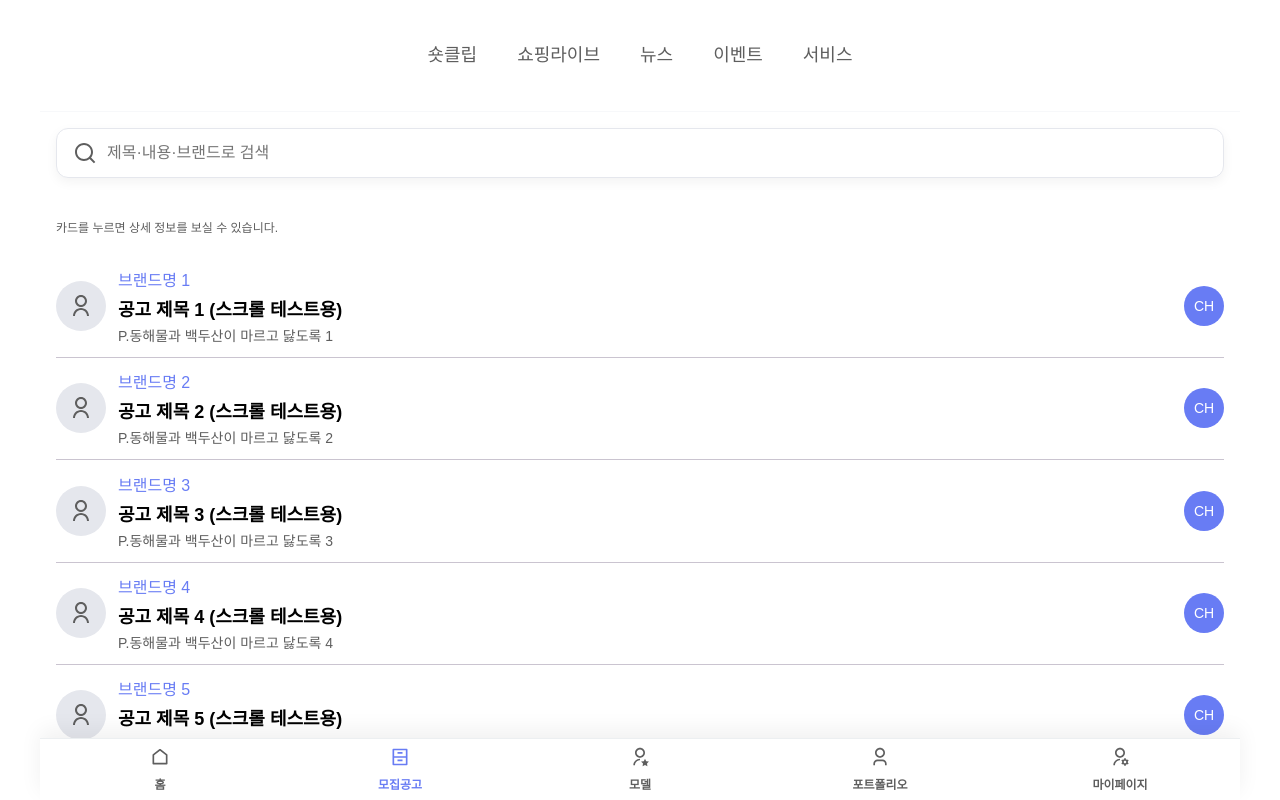
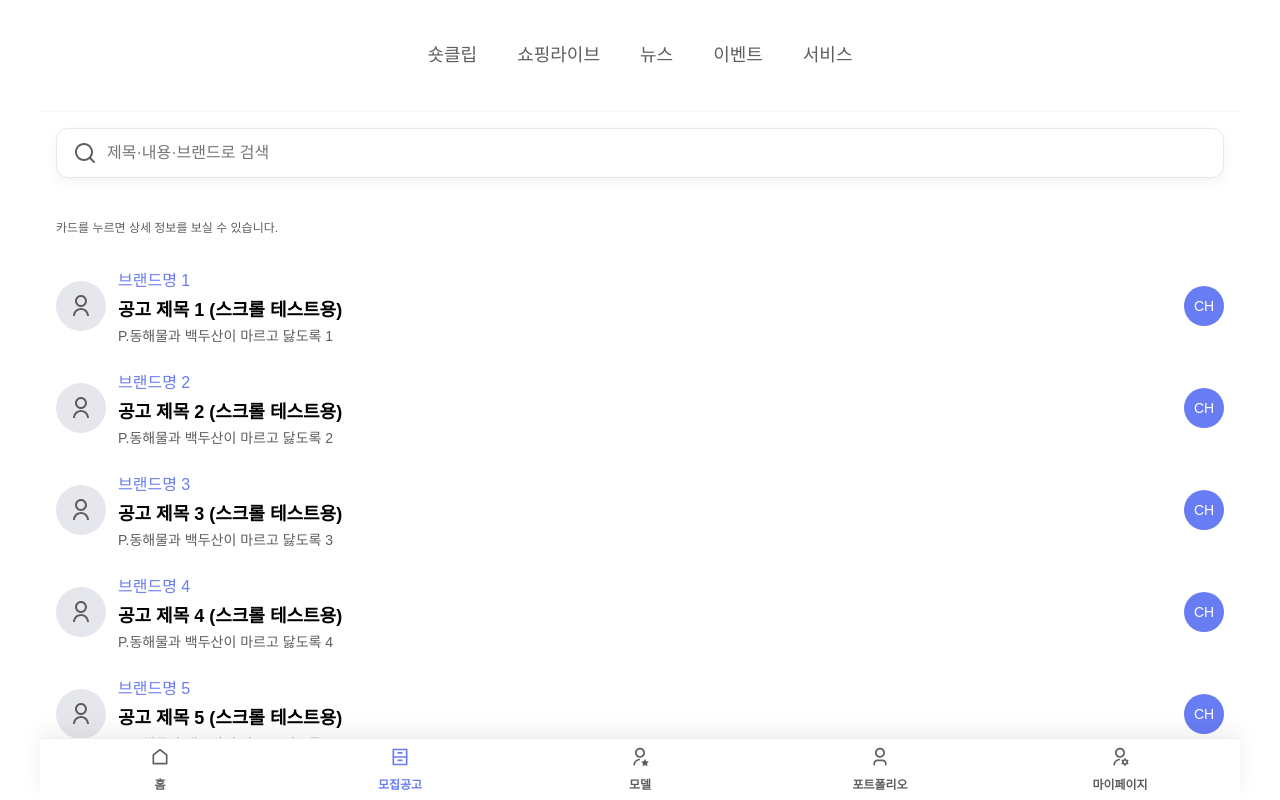
Before and after one commit to livbee-project/front-end-react, a React (Vite) app in the folder livbee-project/: page /campaigns in a window 1280 px wide. Built offline with nearby package versions, Linux system fonts and the light colour scheme; a web font is replaced by a local one.

Commit message:
251105 > front-end > react > 공통 > DividedListItem, DividedList를 ListItem, VerticalList로 컴포넌트 명칭 변경 및 적용

```diff
--- a/livbee-project/src/presentation/components/DividedList.tsx
+++ /dev/null
@@ -1,47 +0,0 @@
-import React from 'react';
-
-/**
- * DividedList가 받을 props 타입을 정의합니다.
- * @param children - DividedListItem 컴포넌트들의 목록
- */
-interface DividedListProps {
-  children: React.ReactNode;
-}
-
-/**
- * 자식 컴포넌트들 '사이'에 구분선을 렌더링하는 리스트 컨테이너입니다.
- * Flutter의 ListView.separated 위젯에 해당합니다.
- */
-const DividedList: React.FC<DividedListProps> = ({ children }) => {
-  // React.Children.toArray를 사용해 children prop을 안전하게 배열로 변환
-  const items = React.Children.toArray(children);
-
-  return (
-    <div>
-      {/* 배열을 map으로 순회하며 아이템과 구분선을 렌더링 */}
-      {items.map((child, index) => (
-        // React.Fragment를 사용해 key를 전달 (div로 감싸지 않기 위해)
-        <React.Fragment key={index}>
-          {/* 1. 실제 아이템 (예: DividedListItem) */}
-          {child}
-
-          {/* 2. 마지막 아이템이 아닌 경우에만 구분선을 렌더링 */}
-          {index < items.length - 1 && (
-            <hr
-              style={{
-                border: 'none', // 기본 hr 스타일 초기화
-                // Flutter 원본의 thickness: 0.3
-                height: '0.3px',
-                // Flutter 원본의 dividerColor(0xFFCAC4D0)
-                backgroundColor: '#CAC4D0',
-                margin: 0, // 기본 마진 초기화
-              }}
-            />
-          )}
-        </React.Fragment>
-      ))}
-    </div>
-  );
-};
-
-export default DividedList;
--- a/livbee-project/src/presentation/components/DividedListItem.tsx
+++ /dev/null
@@ -1,42 +0,0 @@
-import React from 'react';
-
-/**
- * DividedListItem이 받을 props 타입을 정의합니다.
- * @param children - 아이템 내부에 렌더링될 React 노드
- * @param onTap - 아이템 클릭 시 실행될 함수 (선택)
- * @param style - (추가) 부모로부터 커스텀 CSS 스타일을 받기 위한 prop
- */
-interface DividedListItemProps {
-  children: React.ReactNode;
-  onTap?: () => void;
-  style?: React.CSSProperties; // <-- (수정) style prop 추가
-}
-
-/**
- * 클릭 가능하고, 상하 패딩이 적용된 리스트의 개별 아이템입니다.
- * Flutter의 DividedListItem 위젯에 해당합니다.
- */
-const DividedListItem: React.FC<DividedListItemProps> = ({
-  children,
-  onTap,
-  style, // <-- (수정) style prop 받기
-}) => {
-  // (수정) 기본 스타일과 전달받은 style prop을 병합합니다.
-  const itemStyle: React.CSSProperties = {
-    // Flutter 원본의 padding
-    padding: '12px 0',
-    cursor: onTap ? 'pointer' : 'default',
-    ...style, // <-- (수정) 전달받은 style을 여기에 적용 (e.g., borderBottom: 'none')
-  };
-
-  return (
-    <div
-      onClick={onTap}
-      style={itemStyle} // <-- (수정) 병합된 스타일 적용
-    >
-      {children}
-    </div>
-  );
-};
-
-export default DividedListItem;
--- /dev/null
+++ b/livbee-project/src/presentation/components/ListItem.tsx
@@ -0,0 +1,33 @@
+import React from 'react';
+
+/**
+ * ListItem이 받을 props 타입을 정의합니다.
+ * @param children - 아이템 내부에 렌더링될 React 노드
+ * @param onTap - 아이템 클릭 시 실행될 함수 (선택)
+ * @param style - 부모로부터 커스텀 CSS 스타일을 받기 위한 prop
+ */
+interface ListItemProps {
+  children: React.ReactNode;
+  onTap?: () => void;
+  style?: React.CSSProperties;
+}
+
+/**
+ * 클릭 가능하고, 상하 패딩이 적용된 리스트의 개별 아이템입니다.
+ * (구. DividedListItem)
+ */
+const ListItem: React.FC<ListItemProps> = ({ children, onTap, style }) => {
+  const itemStyle: React.CSSProperties = {
+    padding: '12px 0', // 기본 상하 패딩
+    cursor: onTap ? 'pointer' : 'default',
+    ...style, // 부모로부터 받은 style을 덮어씀 (예: borderBottom: 'none')
+  };
+
+  return (
+    <div onClick={onTap} style={itemStyle}>
+      {children}
+    </div>
+  );
+};
+
+export default ListItem;
--- /dev/null
+++ b/livbee-project/src/presentation/components/VerticalList.tsx
@@ -0,0 +1,48 @@
+import React from 'react';
+
+/**
+ * VerticalList가 받을 props 타입을 정의합니다.
+ * @param children - ListItem 컴포넌트들의 목록
+ * @param showDividers - (추가) 구분선 표시 여부 (기본값: true)
+ */
+interface VerticalListProps {
+  children: React.ReactNode;
+  showDividers?: boolean;
+}
+
+/**
+ * 자식 컴포넌트들 '사이'에 구분선을 렌더링하는 세로 리스트 컨테이너입니다.
+ * (구. DividedList)
+ */
+const VerticalList: React.FC<VerticalListProps> = ({
+  children,
+  showDividers = true, // (수정) 기본값을 true로 설정
+}) => {
+  const items = React.Children.toArray(children);
+
+  return (
+    <div>
+      {items.map((child, index) => (
+        <React.Fragment key={index}>
+          {child}
+          {/*
+            (수정) showDividers가 true이고, 마지막 아이템이 아닐 때만
+            구분선을 렌더링합니다.
+          */}
+          {showDividers && index < items.length - 1 && (
+            <hr
+              style={{
+                border: 'none',
+                height: '0.3px',
+                backgroundColor: '#CAC4D0',
+                margin: 0,
+              }}
+            />
+          )}
+        </React.Fragment>
+      ))}
+    </div>
+  );
+};
+
+export default VerticalList;
--- a/livbee-project/src/presentation/pages/campaign/CampaignsPage.tsx
+++ b/livbee-project/src/presentation/pages/campaign/CampaignsPage.tsx
@@ -1,9 +1,8 @@
 import React, { useState } from 'react';
-// (추가) 절대 경로로 필요한 공통 컴포넌트들을 임포트합니다.
 import SearchInput from '@/presentation/components/SearchInput';
 import CampaignCard from '@/presentation/components/CampaignCard';
-import DividedList from '@/presentation/components/DividedList';
-import DividedListItem from '@/presentation/components/DividedListItem';
+import VerticalList from '@/presentation/components/VerticalList';
+import ListItem from '@/presentation/components/ListItem';
 
 /**
  * (수정) 리스트 렌더링을 위한 임시 목업 데이터
@@ -50,14 +49,14 @@ const CampaignsPage: React.FC = () => {
       {/*
         DividedList를 사용하여 리스트를 만듭니다.
       */}
-      <DividedList>
+      <VerticalList showDividers={false}>
         {MOCK_CAMPAIGNS.map((campaign) => (
           /*
             DividedListItem으로 각 아이템을 감쌉니다.
             (수정) 디자인에 구분선이 없으므로
             borderBottom: 'none' 스타일을 추가하여 구분선을 숨깁니다.
           */
-          <DividedListItem
+          <ListItem
             key={campaign.id}
             onTap={() => console.log(`Campaign ${campaign.id} 클릭`)}
             style={{ borderBottom: 'none' }} // (추가) 구분선 숨기기
@@ -70,9 +69,9 @@ const CampaignsPage: React.FC = () => {
               title={campaign.title}
               content={campaign.content}
             />
-          </DividedListItem>
+          </ListItem>
         ))}
-      </DividedList>
+      </VerticalList>
     </div>
   );
 };
--- a/livbee-project/src/presentation/pages/home/HowShowhostSection.tsx
+++ b/livbee-project/src/presentation/pages/home/HowShowhostSection.tsx
@@ -1,9 +1,8 @@
 import React from 'react';
-// (추가) 이 섹션에서 사용할 모든 공통 컴포넌트를 임포트합니다.
-import SectionContainer from '../../components/SectionContainer';
-import DividedList from '../../components/DividedList';
-import DividedListItem from '../../components/DividedListItem';
-import PortfolioRowCard from '../../components/PortfolioRowCard'; // 방금 생성한 카드
+import SectionContainer from '@/presentation/components/SectionContainer';
+import VerticalList from '@/presentation/components/VerticalList';
+import ListItem from '@/presentation/components/ListItem';
+import PortfolioRowCard from '@/presentation/components/PortfolioRowCard';
 
 /**
  * "이런 쇼호스트는 어떠세요?" 섹션 컴포넌트
@@ -32,15 +31,15 @@ const HowShowhostSection: React.FC = () => {
       onMorePressed={() => console.log('쇼호스트 더보기 클릭')}
     >
       {/* Flutter 원본의 Container(padding: 10) 적용
-      */}
+       */}
       <div style={{ padding: '0 10px' }}>
         {/* 2. 구분선이 있는 리스트 (재사용) */}
-        <DividedList>
+        <VerticalList>
           {/* 임시 데이터를 map으로 순회하며 리스트 아이템 렌더링
-          */}
+           */}
           {showhostItems.map((item) => (
             // 3. 리스트 아이템 (재사용)
-            <DividedListItem key={item.id}>
+            <ListItem key={item.id}>
               {/* 4. 방금 생성한 공통 카드 (신규 사용)
                 Flutter의 _buildPortfolioCard를 대체합니다.
               */}
@@ -51,9 +50,9 @@ const HowShowhostSection: React.FC = () => {
                 onOfferPress={() => console.log(`제안하기 ${item.id}`)}
                 onCardPress={() => console.log(`포트폴리오 ${item.id} 클릭`)}
               />
-            </DividedListItem>
+            </ListItem>
           ))}
-        </DividedList>
+        </VerticalList>
       </div>
     </SectionContainer>
   );
--- a/livbee-project/src/presentation/pages/home/LivbeeNewsSection.tsx
+++ b/livbee-project/src/presentation/pages/home/LivbeeNewsSection.tsx
@@ -1,8 +1,7 @@
 import React from 'react';
-// (추가) 필요한 공통 컴포넌트 임포트
-import SectionContainer from '../../components/SectionContainer';
-import DividedList from '../../components/DividedList';
-import DividedListItem from '../../components/DividedListItem';
+import SectionContainer from '@/presentation/components/SectionContainer';
+import VerticalList from '@/presentation/components/VerticalList';
+import ListItem from '@/presentation/components/ListItem';
 
 /**
  * "라이비 뉴스" 섹션 컴포넌트
@@ -35,13 +34,10 @@ const LivbeeNewsSection: React.FC = () => {
         (Home.tsx에서 그대로 복사)
       */}
       <div style={{ padding: '0 10px' }}>
-        <DividedList>
+        <VerticalList>
           {/* (Home.tsx에서 그대로 복사) */}
           {newsItems.map((news) => (
-            <DividedListItem
-              key={news.id}
-              onTap={() => console.log(`뉴스 ${news.id} 클릭`)}
-            >
+            <ListItem key={news.id} onTap={() => console.log(`뉴스 ${news.id} 클릭`)}>
               <div
                 style={{
                   display: 'flex',
@@ -80,9 +76,9 @@ const LivbeeNewsSection: React.FC = () => {
                   {news.time} · {news.content}
                 </span>
               </div>
-            </DividedListItem>
+            </ListItem>
           ))}
-        </DividedList>
+        </VerticalList>
       </div>
     </SectionContainer>
   );
```
